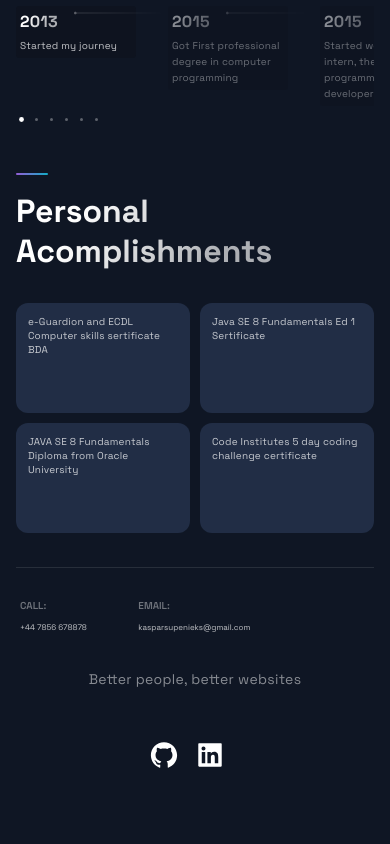
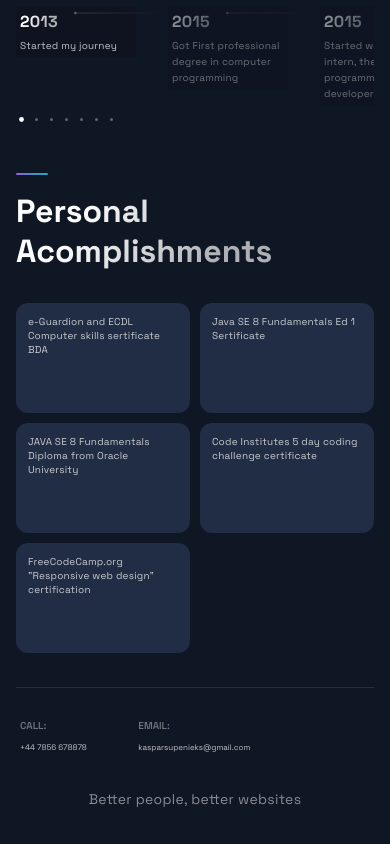
Before and after one commit to Kaskadieris/React_portfolio, a Next.js app: page / in a window 390 px wide. Shown: the part 4138-4982 px from the top of the page. Built offline with nearby package versions, Linux system fonts and the light colour scheme.

Commit message:
added freecodecamp.org responsive web design to accomplishments and timeline

```diff
--- a/src/constants/constants.js
+++ b/src/constants/constants.js
@@ -44,11 +44,13 @@ export const TimeLineData = [
   { year: 2019, text: 'Got my Bachelors degree in computer science', },
   { year: 2020, text: 'Continue working as Programmer/ETL Developer', },
   { year: 2021, text: 'Started to improve and develope my skill more into web development area', },
+  { year: 2021, text: 'FreeCodeCamp.org "Responsive web design" certification', },
 ];
 
 export const AcomplishmentsData = [
   { text: 'e-Guardion and ECDL Computer skills sertificate BDA'},
   { text: 'JAVA SE 8 Fundamentals Diploma from Oracle University', },
   { text: 'Java SE 8 Fundamentals Ed 1 Sertificate', },
-  { text: 'Code Institutes 5 day coding challenge certificate', }
+  { text: 'Code Institutes 5 day coding challenge certificate', },
+  { text: 'FreeCodeCamp.org "Responsive web design" certification',}
 ];
```
